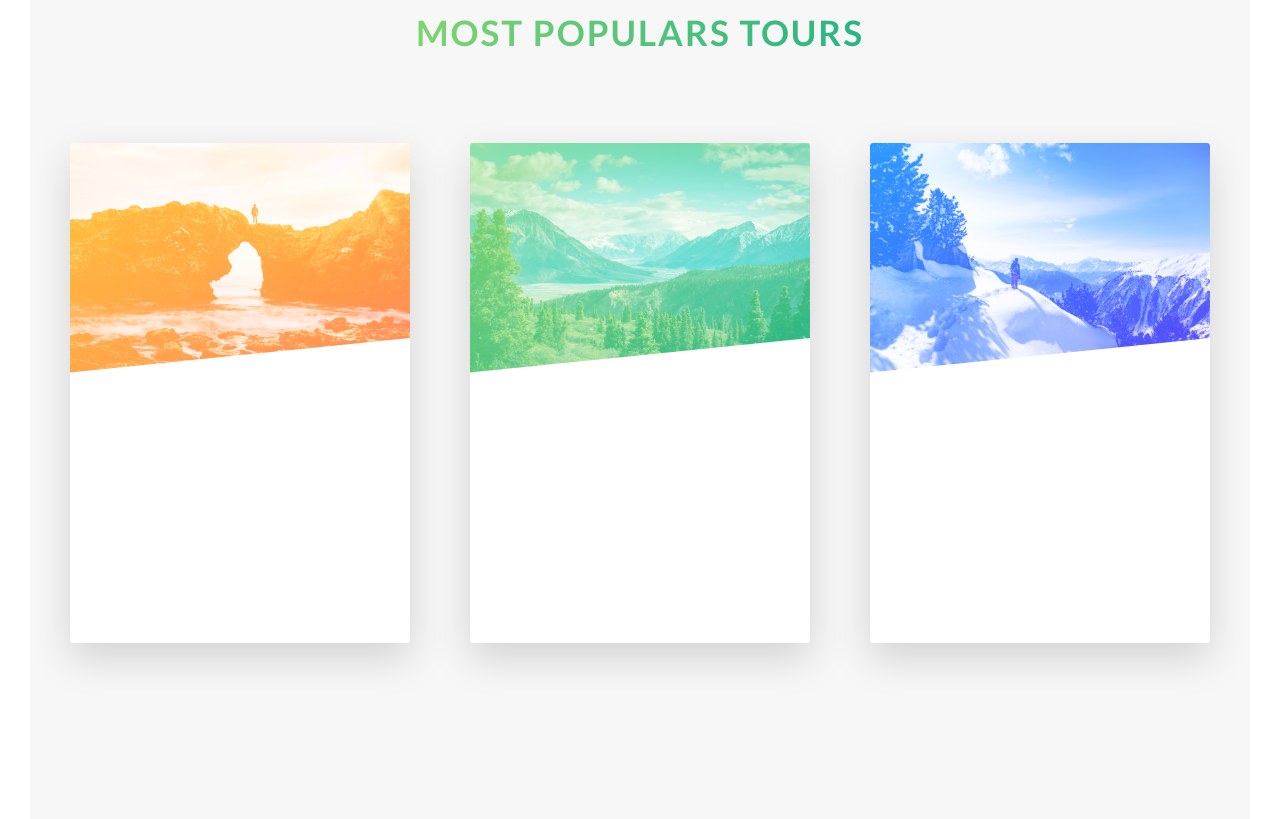
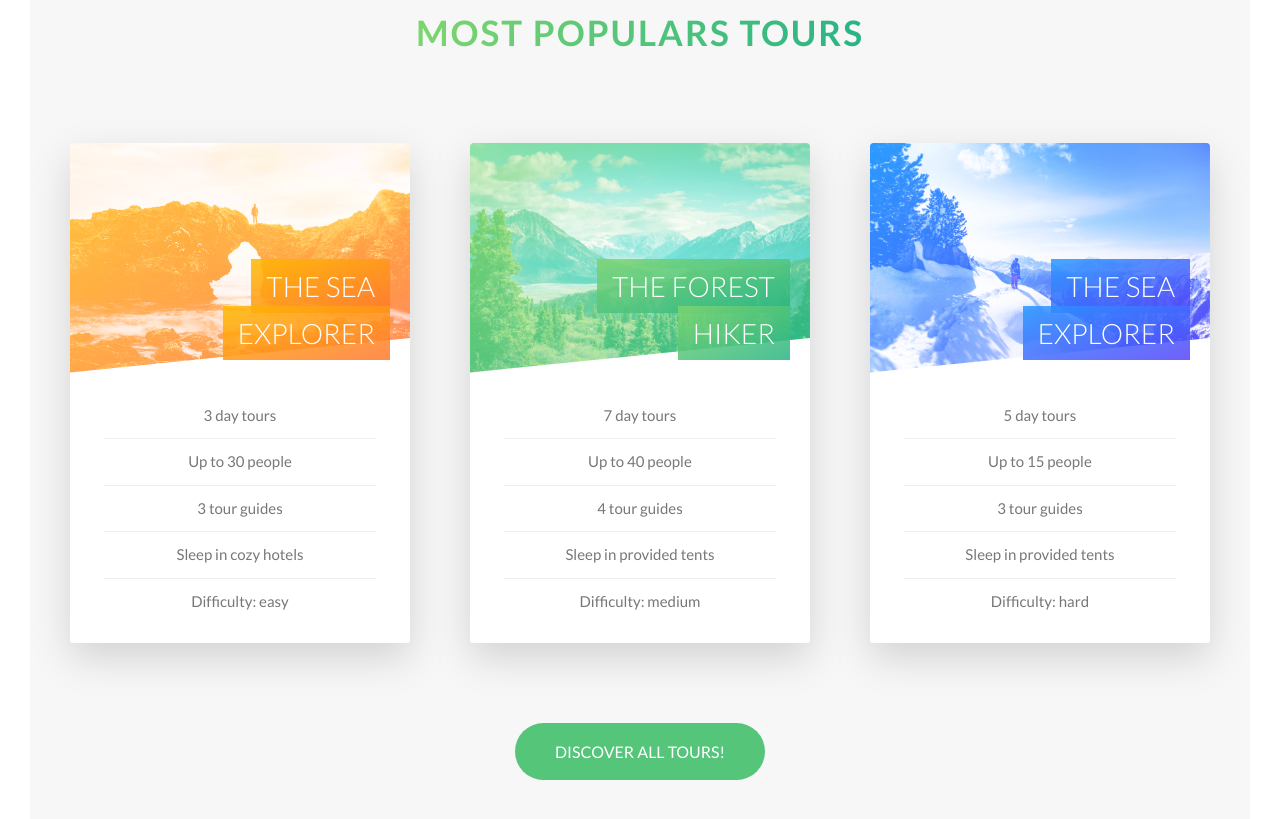
Before and after one commit to silvestrevivo/natours-css, a website with bundled scripts: page index.html in a window 1280 px wide. Shown: the part 2359-3178 px from the top of the page. Built offline with nearby package versions, Linux system fonts and the light colour scheme.

Commit message:
tours section done

```diff
--- a/index.html
+++ b/index.html
@@ -125,13 +125,29 @@
                                 &nbsp;
                             </div>
                             <div class="card__heading">
-                                heading
+                                <span class="card__heading-span card__heading-span--1">
+                                    the sea explorer
+                                </span>
                             </div>
                             <div class="card__details">
-                                details
+                                <ul>
+                                    <li>3 day tours</li>
+                                    <li>Up to 30 people</li>
+                                    <li>3 tour guides</li>
+                                    <li>Sleep in cozy hotels</li>
+                                    <li>Difficulty: easy</li>
+                                </ul>
                             </div>
                         </div>
-                        <div class="card__size card__size--back card__size--back-1">back</div>
+                        <div class="card__size card__size--back card__size--back-1">
+                            <div class="card__cta">
+                                <div class="card__price-box">
+                                    <p class="card__price-only">Only</p>
+                                    <p class="card__price-value">$297</p>
+                                </div>
+                                <a href="#" class="btn btn--white">Book now!</a>
+                            </div>
+                        </div>
                     </div>
                 </div>
                 <div class="col-1-of-3">
@@ -141,13 +157,29 @@
                                 &nbsp;
                             </div>
                             <div class="card__heading">
-                                heading
+                                <span class="card__heading-span card__heading-span--2">
+                                    the forest hiker
+                                </span>
                             </div>
                             <div class="card__details">
-                                details
+                                <ul>
+                                    <li>7 day tours</li>
+                                    <li>Up to 40 people</li>
+                                    <li>4 tour guides</li>
+                                    <li>Sleep in provided tents</li>
+                                    <li>Difficulty: medium</li>
+                                </ul>
                             </div>
                         </div>
-                        <div class="card__size card__size--back card__size--back-2">back</div>
+                        <div class="card__size card__size--back card__size--back-2">
+                            <div class="card__cta">
+                                <div class="card__price-box">
+                                    <p class="card__price-only">Only</p>
+                                    <p class="card__price-value">$397</p>
+                                </div>
+                                <a href="#" class="btn btn--white">Book now!</a>
+                            </div>
+                        </div>
                     </div>
                 </div>
                 <div class="col-1-of-3">
@@ -156,18 +188,38 @@
                             <div class="card__picture card__picture-3">
                                 &nbsp;
                             </div>
-                            <div class="card__heading">
-                                heading
-                            </div>
+                            <h4 class="card__heading">
+                                <span class="card__heading-span card__heading-span--3">
+                                    the sea explorer
+                                </span>
+                            </h4>
                             <div class="card__details">
-                                details
+                                <ul>
+                                    <li>5 day tours</li>
+                                    <li>Up to 15 people</li>
+                                    <li>3 tour guides</li>
+                                    <li>Sleep in provided tents</li>
+                                    <li>Difficulty: hard</li>
+                                </ul>
                             </div>
                         </div>
-                        <div class="card__size card__size--back card__size--back-3">back</div>
+                        <div class="card__size card__size--back card__size--back-3">
+                            <div class="card__cta">
+                                <div class="card__price-box">
+                                    <p class="card__price-only">Only</p>
+                                    <p class="card__price-value">$497</p>
+                                </div>
+                                <a href="#" class="btn btn--white">Book now!</a>
+                            </div>
+                        </div>
                     </div>
                 </div>
             </div>
+            <div class="u-center-text u-margin-top-8">
+                <a href="#" class="btn btn--green">Discover all tours!</a>
+            </div>
         </section>
+
     </main>
 
 
--- a/sass/abstract/_variables.scss
+++ b/sass/abstract/_variables.scss
@@ -12,6 +12,7 @@ $col-tertiary-dark: #5643fa;
 $col-black: #000;
 $col-grey-dark: #777;
 $col-grey-light-1: #f7f7f7;
+$col-grey-light-2: #eee;
 $col-white: #fff;
 
 //Grid
--- a/sass/base/_base.scss
+++ b/sass/base/_base.scss
@@ -24,7 +24,6 @@ img{
 
 ol, ul {
     list-style: none;
-	font-size: 0;
 }
 
 blockquote, q {
--- a/sass/base/_utilities.scss
+++ b/sass/base/_utilities.scss
@@ -9,3 +9,7 @@
 .u-margin-bottom-8 {
     margin-bottom: 8rem;
 }
+
+.u-margin-top-8 {
+    margin-top: 8rem;
+}
--- a/sass/components/_button.scss
+++ b/sass/components/_button.scss
@@ -45,6 +45,14 @@
         }
     }
 
+    &--green{
+        background-color: $col-primary;
+        color: $col-white;
+        &::after{
+            background-color: $col-primary;
+        }
+    }
+
     &--animated{
         opacity: 0;
         animation-name: moveInBottom;
--- a/sass/components/_card.scss
+++ b/sass/components/_card.scss
@@ -8,7 +8,6 @@
   &__size{
     transition: all .8s ease;
     height: 50rem;
-    color: $col-white;
     font-size: 2rem;
     position: absolute;
     top: 0;
@@ -58,6 +57,8 @@
     background-blend-mode: screen;
     -webkit-clip-path: polygon(0 0, 100% 0, 100% 85%, 0 100%);
     clip-path: polygon(0 0, 100% 0, 100% 85%, 0 100%);
+    border-top-left-radius: 3px;
+    border-top-right-radius: 3px;
 
     &-1{
       background-image: linear-gradient(
@@ -81,4 +82,77 @@
         url('../img/nat-7.jpg');
     }
   }
+  &__heading{
+    font-size: 2.8rem;
+    font-weight: 300;
+    text-transform: uppercase;
+    color: $col-white;
+    text-align: right;
+    position: absolute;
+    top: 12rem;
+    right: 2rem;
+    width: 65%;
+  }
+
+  &__heading-span{
+    padding: 1rem 1.5rem;
+    box-decoration-break: clone;
+    &--1{
+      background-image: linear-gradient(to right bottom,
+        rgba($col-secondary-light, .85),
+        rgba($col-secondary-dark, .85));
+    }
+    &--2{
+      background-image: linear-gradient(to right bottom,
+        rgba($col-primary-light, .85),
+        rgba($col-primary-dark, .85));
+    }
+    &--3{
+      background-image: linear-gradient(to right bottom,
+        rgba($col-tertiary-light, .85),
+        rgba($col-tertiary-dark, .85));
+    }
+  }
+
+  &__details{
+    ul{
+      list-style: none;
+      width: 80%;
+      margin: 20px auto 0;
+      li{
+        text-align: center;
+        font-size: 1.5rem;
+        padding: 1rem;
+        &:not(:first-child){
+          border-top: 1px solid $col-grey-light-2;
+        }
+      }
+    }
+  }
+
+  //back side styling
+  &__cta{
+    position: absolute;
+    top: 50%;
+    left: 50%;
+    transform: translate(-50%, -50%);
+    width: 90%;
+    text-align: center;
+  }
+
+  &__price-box{
+    text-align: center;
+    margin-bottom: 8rem;
+    color: $col-white;
+  }
+
+  &__price-only{
+    font-size: 1.4rem;
+    text-transform: uppercase;
+  }
+
+  &__price-value{
+    font-size: 6rem;
+    font-weight: 100;
+  }
 }
--- a/sass/pages/_home.scss
+++ b/sass/pages/_home.scss
@@ -21,6 +21,6 @@
 
 .section-tours{
     background-color: $col-grey-light-1;
-    padding: 25rem 0 50rem 0;
+    padding: 25rem 0 15rem 0;
     margin-top: -12vh;
 }
```
